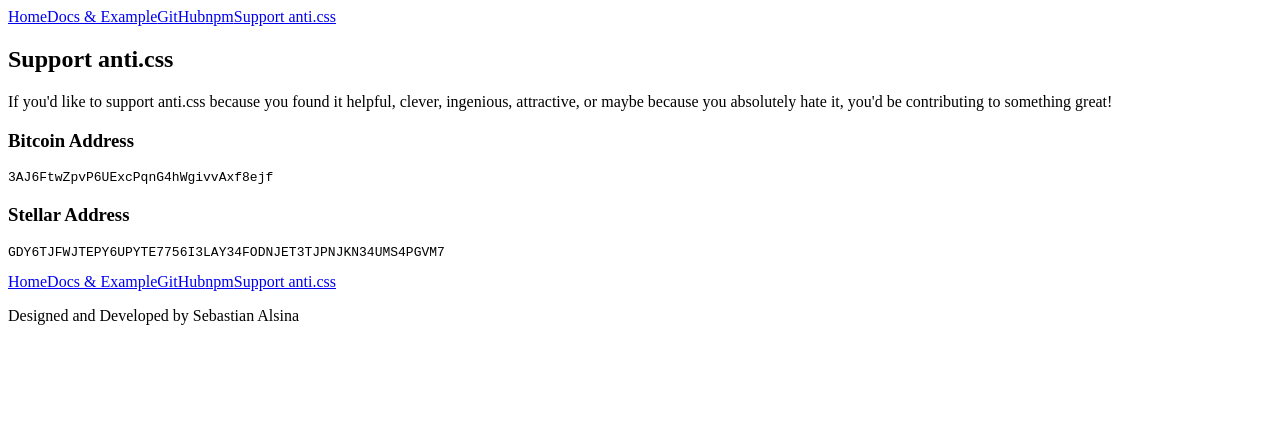
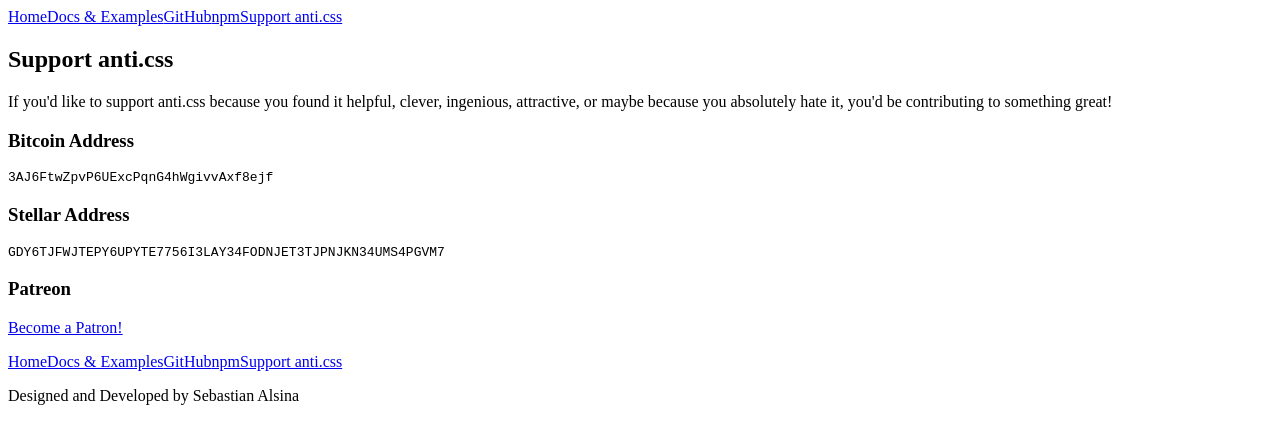
Before and after one commit to al5ina5/anticss-website, a Next.js app: page /support in a window 1280 px wide. Shown: the top 444 px of the page. Built offline with nearby package versions, Linux system fonts and the light colour scheme.

Commit message:
Auto Deploy

```diff
--- a/src/components/Header/Header.jsx
+++ b/src/components/Header/Header.jsx
@@ -10,7 +10,7 @@
                         <a>Home</a>
                     </Link>
                     <Link href="/docs">
-                        <a>Docs & Example</a>
+                        <a>Docs & Examples</a>
                     </Link>
                     <a target="_blank" href="http://github.com/al5ina5/anticss">GitHub</a>
                     <a target="_blank" href="https://www.npmjs.com/package/anticss">npm</a>
--- a/src/pages/support/index.js
+++ b/src/pages/support/index.js
@@ -12,6 +12,8 @@
                 <pre>3AJ6FtwZpvP6UExcPqnG4hWgivvAxf8ejf</pre>
                 <h3>Stellar Address</h3>
                 <pre>GDY6TJFWJTEPY6UPYTE7756I3LAY34FODNJET3TJPNJKN34UMS4PGVM7</pre>
+                <h3>Patreon</h3>
+                <p><a href="https://www.patreon.com/bePatron?u=23781356" data-patreon-widget-type="become-patron-button">Become a Patron!</a><script async src="https://c6.patreon.com/becomePatronButton.bundle.js"></script></p>
             </section>
         </>
     }
```
